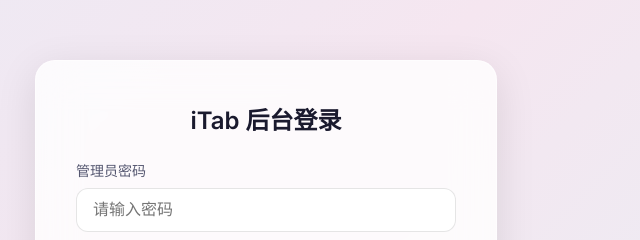
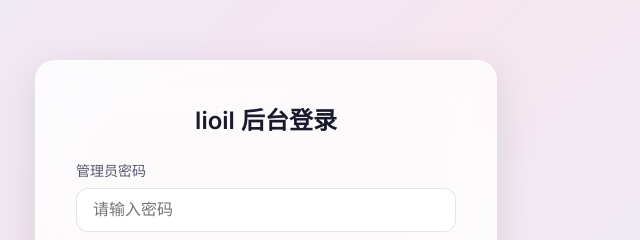
Before and after one commit to yinjiagang1/nav, a website: page public/login.html in a window 1280 px wide. Shown: the part 178-418 px from the top of the page, 374-1014 px from the left. Drawn offline with Linux system fonts and the light colour scheme.

Commit message:
Update login page title and content

```diff
--- a/public/login.html
+++ b/public/login.html
@@ -4,7 +4,7 @@
 <head>
     <meta charset="UTF-8">
     <meta name="viewport" content="width=device-width, initial-scale=1.0">
-    <title>后台登录 - iTab 导航</title>
+    <title>后台登录 - lioil 导航</title>
     <link href="https://fonts.googleapis.com/css2?family=Inter:wght@400;500;600&display=swap" rel="stylesheet">
     <style>
         body {
@@ -99,7 +99,7 @@
 
 <body>
     <div class="login-card">
-        <h2>iTab 后台登录</h2>
+        <h2>lioil 后台登录</h2>
         <form id="loginForm">
             <div class="input-group">
                 <label for="password">管理员密码</label>
@@ -144,4 +144,5 @@
     </script>
 </body>
 
+
 </html>
```
